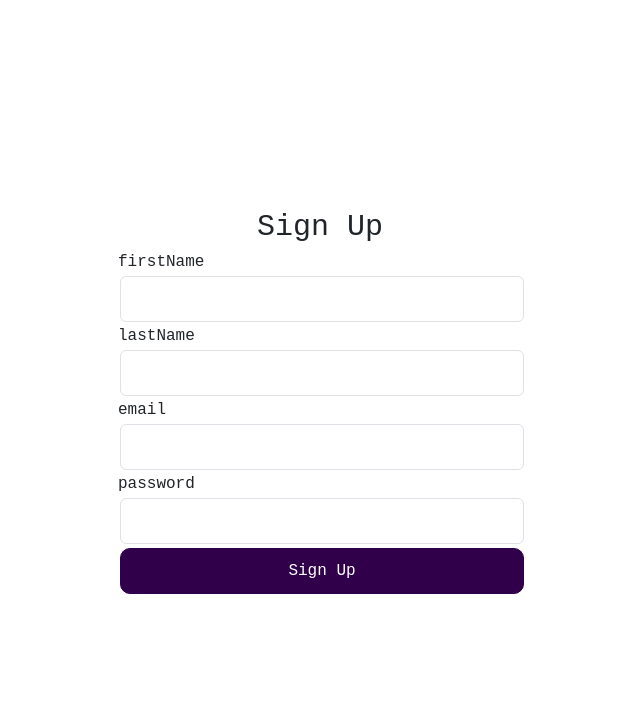
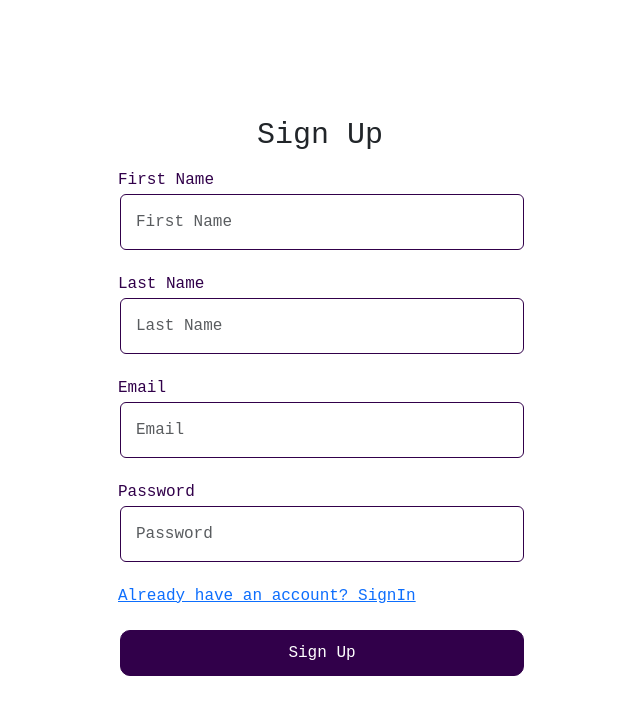
Before and after one commit to Northern-Breeze/2pay-web, a React (Vite) app: page /register in a window 1280 px wide. Shown: the top 714 px of the page, without its empty margins (320-960 px from the left). Built offline with nearby package versions, Linux system fonts and the light colour scheme; no server answers; a web font is replaced by a local one.

Commit message:
component updates

```diff
--- a/src/components/common/Input/Input.scss
+++ b/src/components/common/Input/Input.scss
@@ -0,0 +1,30 @@
+@import '../../../scss/utils';
+
+input.form-control {
+  min-width: 400px;
+  max-width: 500px;
+  padding: 15px;
+  margin: 2px;
+  .loader {
+    border: 16px solid #f3f3f3; /* Light grey */
+    border-top: 16px solid #3498db; /* Blue */
+    border-radius: 50%;
+    width: 120px;
+    height: 120px;
+    animation: spin 2s linear infinite;
+  }
+  border: 1px solid $primary-color;
+  @keyframes spin {
+    0% {
+      transform: rotate(0deg);
+    }
+    100% {
+      transform: rotate(360deg);
+    }
+  }
+}
+
+label.label {
+    font-weight: 400;
+    color: $primary-color;
+}
--- a/src/components/common/Input/Input.tsx
+++ b/src/components/common/Input/Input.tsx
@@ -9,14 +9,16 @@ type Props = {
   required: boolean;
   errors: any,
   type: string,
+  placeholder: string
+  value: string
 }
 
 export default function Input(props: Props) {
-  const { label, register, required, errors, type } = props;
+  const { label, register, required, errors, type, placeholder, value } = props;
   return (
     <>
-      <label htmlFor={label}>{label}</label>
-      <input type={type} className="form-control" {...register(label, { required })} />
+      <label htmlFor={label} className="label">{label}</label>
+      <input type={type} className="form-control" {...register(value, { required })} placeholder={placeholder} />
       {errors.firstName && <div className='invalid-feedback'>{errors.firstName.message}</div>}
     </>
   )
--- a/src/routes/routes.tsx
+++ b/src/routes/routes.tsx
@@ -5,6 +5,7 @@ import {
   Route,
   Link
 } from "react-router-dom";
+import ActivateAccount from "../views/Auth/ActivateAccount";
 
 import SignIn from "../views/Auth/SignIn";
 import SignUp from "../views/Auth/SignUp";
@@ -19,6 +20,10 @@ export default function AppRouter() {
               element={<SignIn />}
             />
             <Route
+              path="/activate"
+              element={<ActivateAccount />}
+            />
+            <Route
               path="/register"
               element={<SignUp />}
               />
--- /dev/null
+++ b/src/views/Auth/ActivateAccount/ActivateAccount.scss
@@ -0,0 +1,29 @@
+.activate-container {
+    display: flex;
+    height: 100vh;
+    flex-direction: column;
+    justify-content: center;
+    align-items: center;
+    .header {
+        font-size: 30px;
+    }
+    .form-control {
+        min-width: 400px;
+        max-width: 500px;
+        padding: 10px;
+        margin: 2px;
+        .loader {
+            border: 16px solid #f3f3f3; /* Light grey */
+            border-top: 16px solid #3498db; /* Blue */
+            border-radius: 50%;
+            width: 120px;
+            height: 120px;
+            animation: spin 2s linear infinite;
+          }
+
+          @keyframes spin {
+            0% { transform: rotate(0deg); }
+            100% { transform: rotate(360deg); }
+          }
+    }
+}
--- /dev/null
+++ b/src/views/Auth/ActivateAccount/ActivateAccount.tsx
@@ -0,0 +1,60 @@
+import * as React from 'react';
+import { useForm, SubmitHandler } from 'react-hook-form';
+import { useNavigate } from 'react-router-dom';
+import Notification from 'antd/es/notification';
+import Input from '../../../components/common/Input';
+import './ActivateAccount.scss';
+import Server from '../../../networking/server';
+
+type Inputs = {
+    activate: string
+}
+
+export default function ActivateAccount() {
+  const [loading, setLoading] = React.useState(false);
+  const { register, handleSubmit, formState: { errors } } = useForm<Inputs>();
+  const navigate = useNavigate();
+  const onSubmit: SubmitHandler<Inputs> = async (data: Inputs) => {
+    try {
+        setLoading(true);
+        const response = await Server.verifyAccount(data.activate);
+        if (!response.data.success) {
+            setLoading(false);
+            Notification.error({
+                message: response.data.message
+              });
+        } else {
+            setLoading(false);
+            navigate('/login');
+            Notification.success({
+                message: response.data.message
+            })
+        }
+    } catch (error) {
+        setLoading(false);
+        console.log(error);
+        Notification.error({
+          message: 'Something went wrong please try again later'
+        })
+    }
+  }
+  return (
+    <div className='activate-container'>
+        <header className='header'>
+            Activate Account
+        </header>
+        <div className='form-container'>
+            <form className='form'  onSubmit={handleSubmit(onSubmit)}>
+                <div className='form-group'>
+                    <Input type='text' register={register} required errors={errors} label='activate' placeholder='Enter OTP Code' />
+                </div>
+                <div className='form-group'>
+                    <button className='btn btn-primary'>
+                        {loading ? 'Loading ...' : 'Activate'}
+                    </button>
+                </div>
+            </form>
+        </div>
+    </div>
+  )
+}
--- /dev/null
+++ b/src/views/Auth/ActivateAccount/index.ts
@@ -0,0 +1 @@
+export {default} from './ActivateAccount';
--- a/src/views/Auth/SignIn/SignIn.scss
+++ b/src/views/Auth/SignIn/SignIn.scss
@@ -1,3 +1,5 @@
+@import '../../../scss/utils';
+
 .log-in-container {
     display: flex;
     height: 100vh;
@@ -7,23 +9,10 @@
     .header {
         font-size: 30px;
     }
-    .form-control {
-        min-width: 400px;
-        max-width: 500px;
-        padding: 10px;
-        margin: 2px;
-        .loader {
-            border: 16px solid #f3f3f3; /* Light grey */
-            border-top: 16px solid #3498db; /* Blue */
-            border-radius: 50%;
-            width: 120px;
-            height: 120px;
-            animation: spin 2s linear infinite;
-          }
-
-          @keyframes spin {
-            0% { transform: rotate(0deg); }
-            100% { transform: rotate(360deg); }
-          }
+    .form-group {
+      padding: 10px;
+      .link {
+        color: $primary-color
+      }
     }
 }
--- a/src/views/Auth/SignIn/SignIn.tsx
+++ b/src/views/Auth/SignIn/SignIn.tsx
@@ -4,6 +4,7 @@ import Notification from 'antd/es/notification';
 import Input from '../../../components/common/Input';
 import './SignIn.scss'
 import Server from '../../../networking/server';
+import { Link } from 'react-router-dom';
 
 type Inputs = {
   email: string;
@@ -41,10 +42,15 @@ export default function SignIn() {
       <div className='form-container'>
         <form className='form'  onSubmit={handleSubmit(onSubmit)}>
           <div className='form-group'>
-            <Input label='email' register={register} required type='email' errors={errors} />
+            <Input label='Email' register={register} required type='email' errors={errors} placeholder="Email" value='email' />
           </div>
           <div className='form-group'>
-            <Input label='password' register={register} required type='password' errors={errors} />
+            <Input label='Password' register={register} required type='password' errors={errors} placeholder="Password" value='password' />
+          </div>
+          <div className='form-group'>
+            <Link to="/register" className='link'>
+              Don't have an account? Sign Up
+            </Link>
           </div>
           <div className='form-group'>
             <button className='btn btn-primary'>
--- a/src/views/Auth/SignUp/SignUp.scss
+++ b/src/views/Auth/SignUp/SignUp.scss
@@ -9,23 +9,7 @@
     .header {
         font-size: 30px;
     }
-    .form-control {
-        min-width: 400px;
-        max-width: 500px;
-        padding: 10px;
-        margin: 2px;
-        .loader {
-            border: 16px solid #f3f3f3; /* Light grey */
-            border-top: 16px solid #3498db; /* Blue */
-            border-radius: 50%;
-            width: 120px;
-            height: 120px;
-            animation: spin 2s linear infinite;
-          }
-
-          @keyframes spin {
-            0% { transform: rotate(0deg); }
-            100% { transform: rotate(360deg); }
-          }
+    .form-group {
+      padding: 10px;
     }
 }
--- a/src/views/Auth/SignUp/SingUp.tsx
+++ b/src/views/Auth/SignUp/SingUp.tsx
@@ -1,6 +1,6 @@
 import * as React from 'react';
 import Notification from 'antd/es/notification';
-import { useNavigate } from 'react-router-dom';
+import { Link, useNavigate } from 'react-router-dom';
 import { useForm, SubmitHandler } from "react-hook-form";
 import './SignUp.scss';
 import Server from '../../../networking/server';
@@ -58,16 +58,21 @@ export default function SingUp() {
       <div className='form-container'>
         <form className='form' onSubmit={handleSubmit(onSubmit)}>
           <div className="form-group">
-            <Input label='firstName' register={register} required errors={errors} type="text" />
+            <Input label='First Name' register={register} required errors={errors} type="text" placeholder='First Name' value='firstName' />
           </div>
           <div className="form-group">
-            <Input label='lastName' register={register} required errors={errors} type="text" />
+            <Input label='Last Name' register={register} required errors={errors} type="text" placeholder='Last Name' value='lastName' />
           </div>
           <div className="form-group">
-            <Input label='email' register={register} required errors={errors} type="email" />
+            <Input label='Email' register={register} required errors={errors} type="email" placeholder='Email' value='email' />
           </div>
           <div className="form-group">
-            <Input label='password' register={register} required errors={errors} type="password" />
+            <Input label='Password' register={register} required errors={errors} type="password" placeholder='Password' value='password' />
+          </div>
+          <div className='form-group'>
+            <Link to="/login" className="link">
+              Already have an account? SignIn
+            </Link>
           </div>
           <div className='form-group'>
             <button className='btn btn-primary'>
```
